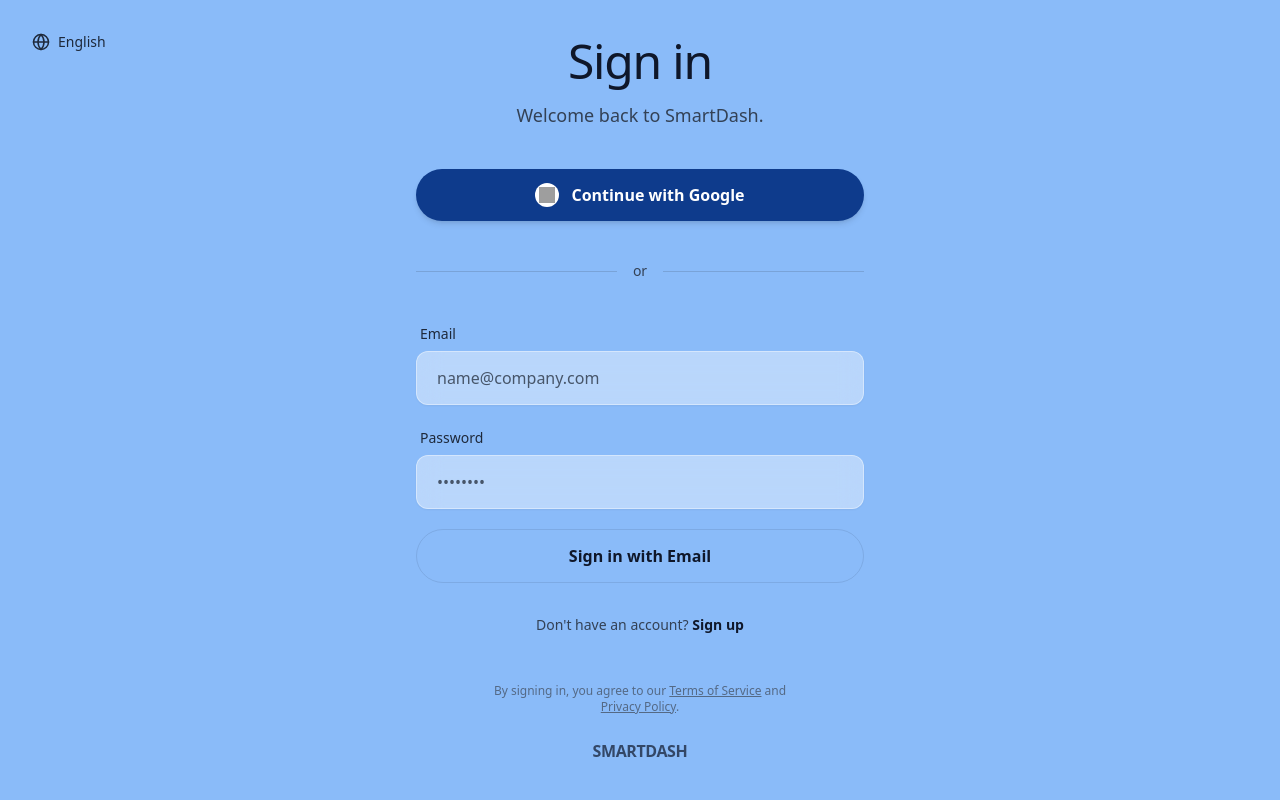
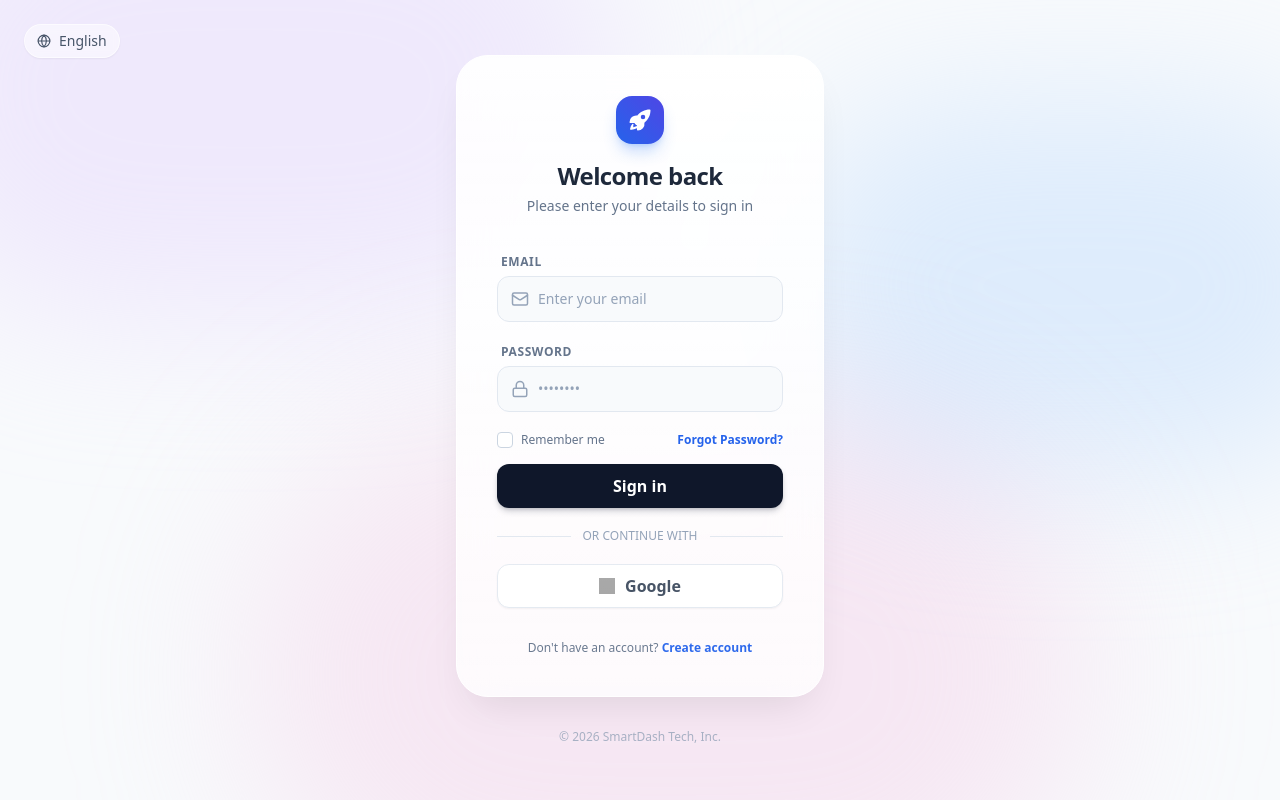
Before and after one commit to theodevrwanda/smartdash, a React (Vite) app: page /login in a window 1280 px wide. Built offline with nearby package versions, Linux system fonts and the light colour scheme; grey boxes are pictures that could not be loaded.

Commit message:
feat: Implement Firebase Google and email/password authentication with a redesigned login page UI.

```diff
--- a/src/pages/LoginPage.jsx
+++ b/src/pages/LoginPage.jsx
@@ -1,91 +1,205 @@
-import React, { useState } from 'react';
+import React, { useState, useEffect } from 'react';
 import { useNavigate } from 'react-router-dom';
-import { Globe } from 'lucide-react';
+import { Globe, Mail, Lock, Check } from 'lucide-react';
+import { auth } from '../firebase/config';
+import { signInWithPopup, GoogleAuthProvider, signInWithEmailAndPassword } from 'firebase/auth';
 
 const LoginPage = () => {
     const navigate = useNavigate();
     const [loading, setLoading] = useState(false);
+    const [email, setEmail] = useState('');
+    const [password, setPassword] = useState('');
+    const [error, setError] = useState('');
+    const [mounted, setMounted] = useState(false);
 
-    const handleLogin = (e) => {
+    useEffect(() => {
+        setMounted(true);
+    }, []);
+
+    const handleGoogleLogin = async () => {
+        setLoading(true);
+        setError('');
+        try {
+            const provider = new GoogleAuthProvider();
+            await signInWithPopup(auth, provider);
+            navigate('/dashboard');
+        } catch (err) {
+            console.error('Google Sign-in Error:', err);
+            setError('Failed to continue with Google.');
+        } finally {
+            setLoading(false);
+        }
+    };
+
+    const handleEmailLogin = async (e) => {
         e.preventDefault();
         setLoading(true);
-        // Simulate login
-        setTimeout(() => {
+        setError('');
+        try {
+            await signInWithEmailAndPassword(auth, email, password);
+            navigate('/dashboard');
+        } catch (err) {
+            console.error('Email Sign-in Error:', err);
+            setError('Failed to sign in. Please check your credentials.');
+        } finally {
             setLoading(false);
-            navigate('/dashboard');
-        }, 1500);
+        }
     };
 
     return (
-        <div className="min-h-screen bg-[#8abbf9] flex flex-col items-center justify-center p-4 font-sans text-slate-900 relative">
+        <div className="min-h-screen w-full flex items-center justify-center bg-[#F8FAFC] relative overflow-hidden font-sans selection:bg-blue-100 selection:text-blue-900">
 
-            {/* Top Bar (Language) */}
-            <div className="absolute top-8 left-8 flex items-center gap-2 text-slate-800">
-                <Globe size={18} />
-                <span className="font-medium text-sm">English</span>
+            {/* Animated Background Gradients */}
+            <div className={`absolute top-0 left-0 w-full h-full overflow-hidden transition-opacity duration-1000 ${mounted ? 'opacity-100' : 'opacity-0'}`}>
+                <div className="absolute top-[-20%] left-[-10%] w-[60%] h-[60%] bg-purple-200/40 rounded-full mix-blend-multiply filter blur-[80px] animate-blob"></div>
+                <div className="absolute top-[10%] right-[-10%] w-[50%] h-[50%] bg-blue-200/40 rounded-full mix-blend-multiply filter blur-[80px] animate-blob animation-delay-2000"></div>
+                <div className="absolute bottom-[-20%] left-[20%] w-[60%] h-[60%] bg-pink-200/40 rounded-full mix-blend-multiply filter blur-[80px] animate-blob animation-delay-4000"></div>
             </div>
 
-            <div className="w-full max-w-md mx-auto">
-                <div className="text-center mb-10">
-                    <h1 className="text-5xl font-medium text-slate-900 mb-4 tracking-tight">Sign in</h1>
-                    <p className="text-slate-700 text-lg">Welcome back to SmartDash.</p>
+            {/* Language Selector */}
+            <div className={`absolute top-6 left-6 z-20 transition-all duration-700 delay-300 ${mounted ? 'opacity-100 translate-y-0' : 'opacity-0 -translate-y-4'}`}>
+                <button className="flex items-center gap-2 px-3 py-1.5 rounded-full bg-white/50 backdrop-blur-sm border border-white/60 text-slate-600 text-sm hover:bg-white/80 transition-all shadow-sm hover:shadow">
+                    <Globe size={14} />
+                    <span className="font-medium">English</span>
+                </button>
             </div>
 
-                {/* Google Button - Gamma Style */}
-                <button className="w-full bg-[#0e3b8c] hover:bg-[#092a66] text-white font-semibold py-3.5 px-4 rounded-full transition-all flex items-center justify-center gap-3 shadow-md mb-8">
-                    <div className="bg-white rounded-full p-1 w-6 h-6 flex items-center justify-center">
-                        <img src="https://cdn.jsdelivr.net/gh/devicons/devicon/icons/google/google-original.svg" alt="G" className="w-full h-full" />
+            {/* Main Card Container */}
+            <div className={`w-full max-w-[400px] z-10 p-4 transition-all duration-700 ease-out ${mounted ? 'translate-y-0 opacity-100 scale-100' : 'translate-y-8 opacity-0 scale-95'}`}>
+
+                <div className="bg-white/80 backdrop-blur-xl border border-white rounded-[32px] shadow-[0_20px_40px_-15px_rgba(0,0,0,0.1)] p-8 md:p-10 relative overflow-hidden group">
+
+                    {/* Glass Shine Effect */}
+                    <div className="absolute top-0 left-0 w-full h-[100%] bg-gradient-to-b from-white/60 to-transparent pointer-events-none"></div>
+
+                    {/* Logo/Header Area */}
+                    <div className="relative text-center mb-8">
+                        <div className="inline-flex items-center justify-center w-12 h-12 rounded-2xl bg-gradient-to-tr from-blue-600 to-indigo-600 text-white shadow-lg shadow-blue-500/30 mb-4 transform transition-transform group-hover:scale-110 duration-300">
+                            <svg xmlns="http://www.w3.org/2000/svg" viewBox="0 0 24 24" fill="currentColor" className="w-6 h-6">
+                                <path fillRule="evenodd" d="M9.315 7.584C12.195 3.883 16.695 1.5 21.75 1.5a.75.75 0 01.75.75c0 5.056-2.383 9.555-6.084 12.436A6.75 6.75 0 019.75 22.5a.75.75 0 01-.75-.75v-4.131A15.838 15.838 0 016.382 15H2.25a.75.75 0 01-.75-.75 6.75 6.75 0 017.815-6.666zM15 6.75a2.25 2.25 0 100 4.5 2.25 2.25 0 000-4.5z" clipRule="evenodd" />
+                                <path d="M5.26 17.242a.75.75 0 10-.897-1.272A7.795 7.795 0 002.178 20.5a.75.75 0 00.416 1.135 5.86 5.86 0 003.418-.383l7.92-2.822.763-2.617a.75.75 0 10-1.439-.42l-.423 1.453-7.574 2.397z" />
+                            </svg>
                         </div>
-                    Continue with Google
-                </button>
-
-                <div className="relative flex py-2 items-center mb-8">
-                    <div className="flex-grow border-t border-slate-700/20"></div>
-                    <span className="flex-shrink-0 mx-4 text-slate-700 text-sm font-medium">or</span>
-                    <div className="flex-grow border-t border-slate-700/20"></div>
+                        <h1 className="text-2xl font-bold text-slate-800 tracking-tight">Welcome back</h1>
+                        <p className="text-slate-500 text-sm mt-1">Please enter your details to sign in</p>
                     </div>
 
-                <form onSubmit={handleLogin} className="space-y-5">
-                    <div className="space-y-1.5">
-                        <label className="text-slate-800 font-medium text-sm ml-1">Email</label>
+                    {/* Form */}
+                    <form onSubmit={handleEmailLogin} className="relative space-y-4">
+                        <div className="space-y-1">
+                            <label className="text-xs font-semibold text-slate-500 ml-1 uppercase tracking-wider">Email</label>
+                            <div className="relative group/input">
+                                <div className="absolute inset-y-0 left-0 pl-3.5 flex items-center pointer-events-none text-slate-400 group-focus-within/input:text-blue-500 transition-colors">
+                                    <Mail size={18} />
+                                </div>
                                 <input
                                     type="email"
-                            className="w-full px-5 py-3.5 bg-white/40 border border-white/40 rounded-xl focus:outline-none focus:ring-2 focus:ring-[#0e3b8c]/20 focus:border-[#0e3b8c] transition-all text-slate-900 placeholder-slate-600 backdrop-blur-md shadow-sm"
-                            placeholder="name@company.com"
+                                    value={email}
+                                    onChange={(e) => setEmail(e.target.value)}
+                                    className="w-full pl-10 pr-4 py-3 bg-slate-50 border border-slate-200 rounded-xl focus:outline-none focus:ring-2 focus:ring-blue-500/20 focus:border-blue-500 transition-all text-slate-800 placeholder-slate-400 text-sm font-medium"
+                                    placeholder="Enter your email"
+                                    required
                                 />
                             </div>
+                        </div>
 
-                    <div className="space-y-1.5">
-                        <label className="text-slate-800 font-medium text-sm ml-1">Password</label>
+                        <div className="space-y-1">
+                            <label className="text-xs font-semibold text-slate-500 ml-1 uppercase tracking-wider">Password</label>
+                            <div className="relative group/input">
+                                <div className="absolute inset-y-0 left-0 pl-3.5 flex items-center pointer-events-none text-slate-400 group-focus-within/input:text-blue-500 transition-colors">
+                                    <Lock size={18} />
+                                </div>
                                 <input
                                     type="password"
-                            className="w-full px-5 py-3.5 bg-white/40 border border-white/40 rounded-xl focus:outline-none focus:ring-2 focus:ring-[#0e3b8c]/20 focus:border-[#0e3b8c] transition-all text-slate-900 placeholder-slate-600 backdrop-blur-md shadow-sm"
+                                    value={password}
+                                    onChange={(e) => setPassword(e.target.value)}
+                                    className="w-full pl-10 pr-4 py-3 bg-slate-50 border border-slate-200 rounded-xl focus:outline-none focus:ring-2 focus:ring-blue-500/20 focus:border-blue-500 transition-all text-slate-800 placeholder-slate-400 text-sm font-medium"
                                     placeholder="••••••••"
+                                    required
                                 />
+                            </div>
+                        </div>
+
+                        {/* Error Message */}
+                        {error && (
+                            <div className="p-3 rounded-lg bg-red-50 text-red-600 text-xs font-medium border border-red-100 flex items-center gap-2 animate-pulse">
+                                <svg xmlns="http://www.w3.org/2000/svg" className="h-4 w-4 shrink-0" viewBox="0 0 20 20" fill="currentColor">
+                                    <path fillRule="evenodd" d="M18 10a8 8 0 11-16 0 8 8 0 0116 0zm-7 4a1 1 0 11-2 0 1 1 0 012 0zm-1-9a1 1 0 00-1 1v4a1 1 0 102 0V6a1 1 0 00-1-1z" clipRule="evenodd" />
+                                </svg>
+                                {error}
+                            </div>
+                        )}
+
+                        <div className="flex items-center justify-between pt-1">
+                            <label className="flex items-center gap-2 cursor-pointer group">
+                                <div className="w-4 h-4 rounded border border-slate-300 bg-white group-hover:border-blue-400 transition-colors flex items-center justify-center">
+                                    {/* Custom checkbox check could go here, relying on default for now or add controlled state */}
+                                    <input type="checkbox" className="hidden peer" />
+                                    <Check size={10} className="text-blue-600 opacity-0 peer-checked:opacity-100" />
+                                </div>
+                                <span className="text-xs text-slate-500 font-medium group-hover:text-slate-700 transition-colors">Remember me</span>
+                            </label>
+                            <a href="#" className="text-xs font-semibold text-blue-600 hover:text-blue-700 transition-colors">Forgot Password?</a>
                         </div>
 
                         <button
+                            type="submit"
                             disabled={loading}
-                        className="w-full bg-transparent hover:bg-black/5 text-slate-900 font-bold py-3.5 rounded-full transition-all border border-slate-900/10 mt-2"
+                            className="w-full bg-slate-900 hover:bg-black text-white h-11 rounded-xl font-semibold transition-all shadow-md shadow-slate-900/20 hover:shadow-lg hover:shadow-slate-900/30 hover:-translate-y-0.5 active:translate-y-0 disabled:opacity-70 disabled:cursor-not-allowed mt-2"
                         >
-                        {loading ? 'Signing in...' : 'Sign in with Email'}
+                            {loading ? 'Signing in...' : 'Sign in'}
                         </button>
                     </form>
 
-                <div className="mt-8 text-center text-sm text-slate-700">
-                    Don't have an account? <span className="text-slate-900 font-bold cursor-pointer hover:underline">Sign up</span>
+                    {/* Divider */}
+                    <div className="relative flex py-5 items-center">
+                        <div className="flex-grow border-t border-slate-200"></div>
+                        <span className="flex-shrink-0 mx-3 text-slate-400 text-xs font-medium uppercase">Or continue with</span>
+                        <div className="flex-grow border-t border-slate-200"></div>
                     </div>
 
-                {/* Terms Footer Centered */}
-                <div className="mt-12 text-center">
-                    <p className="text-xs text-slate-600 opacity-80 max-w-xs mx-auto">
-                        By signing in, you agree to our <span className="underline cursor-pointer">Terms of Service</span> and <span className="underline cursor-pointer">Privacy Policy</span>.
+                    {/* Google Button */}
+                    <button
+                        onClick={handleGoogleLogin}
+                        disabled={loading}
+                        className="w-full bg-white hover:bg-gray-50 text-slate-700 border border-slate-200 h-11 rounded-xl font-semibold transition-all flex items-center justify-center gap-2.5 shadow-sm hover:shadow hover:-translate-y-0.5"
+                    >
+                        <img src="https://cdn.jsdelivr.net/gh/devicons/devicon/icons/google/google-original.svg" alt="G" className="w-4 h-4" />
+                        <span>Google</span>
+                    </button>
+
+                    {/* Footer */}
+                    <div className="mt-8 text-center">
+                        <p className="text-xs text-slate-500">
+                            Don't have an account? <span className="text-blue-600 font-bold cursor-pointer hover:underline">Create account</span>
                         </p>
-                    <div className="flex justify-center items-center gap-2 mt-6 opacity-70">
-                        <span className="font-bold text-slate-900 tracking-tight">SMARTDASH</span>
                     </div>
                 </div>
+
+                {/* Copyright */}
+                <div className={`mt-8 text-center transition-all duration-700 delay-500 ${mounted ? 'opacity-100 translate-y-0' : 'opacity-0 translate-y-4'}`}>
+                    <p className="text-xs text-slate-400 font-medium opacity-80">© 2026 SmartDash Tech, Inc.</p>
                 </div>
+            </div>
+
+            {/* Custom Keyframe Animations for Blobs */}
+            <style jsx>{`
+                @keyframes blob {
+                    0% { transform: translate(0px, 0px) scale(1); }
+                    33% { transform: translate(30px, -50px) scale(1.1); }
+                    66% { transform: translate(-20px, 20px) scale(0.9); }
+                    100% { transform: translate(0px, 0px) scale(1); }
+                }
+                .animate-blob {
+                    animation: blob 7s infinite;
+                }
+                .animation-delay-2000 {
+                    animation-delay: 2s;
+                }
+                .animation-delay-4000 {
+                    animation-delay: 4s;
+                }
+            `}</style>
         </div>
     );
 };
```
Lines whose indentation alone changed are shown as unchanged.
